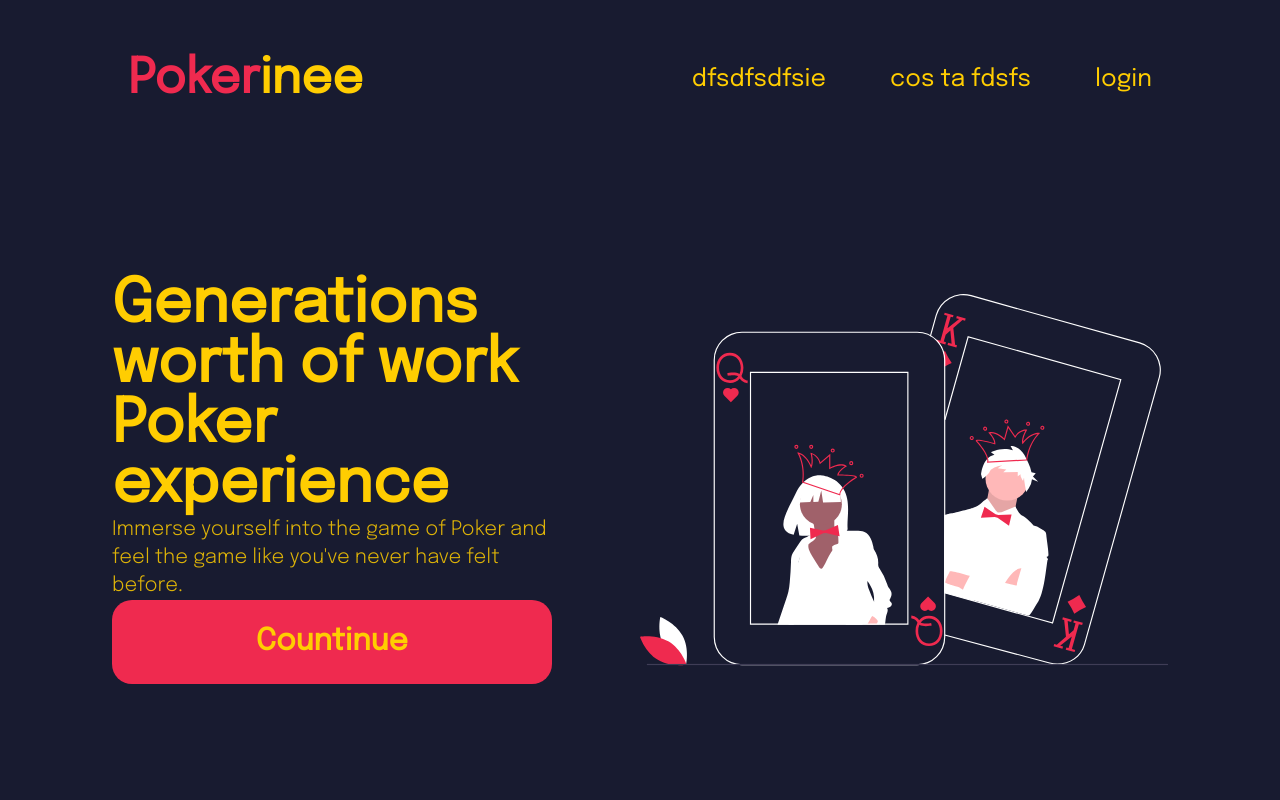
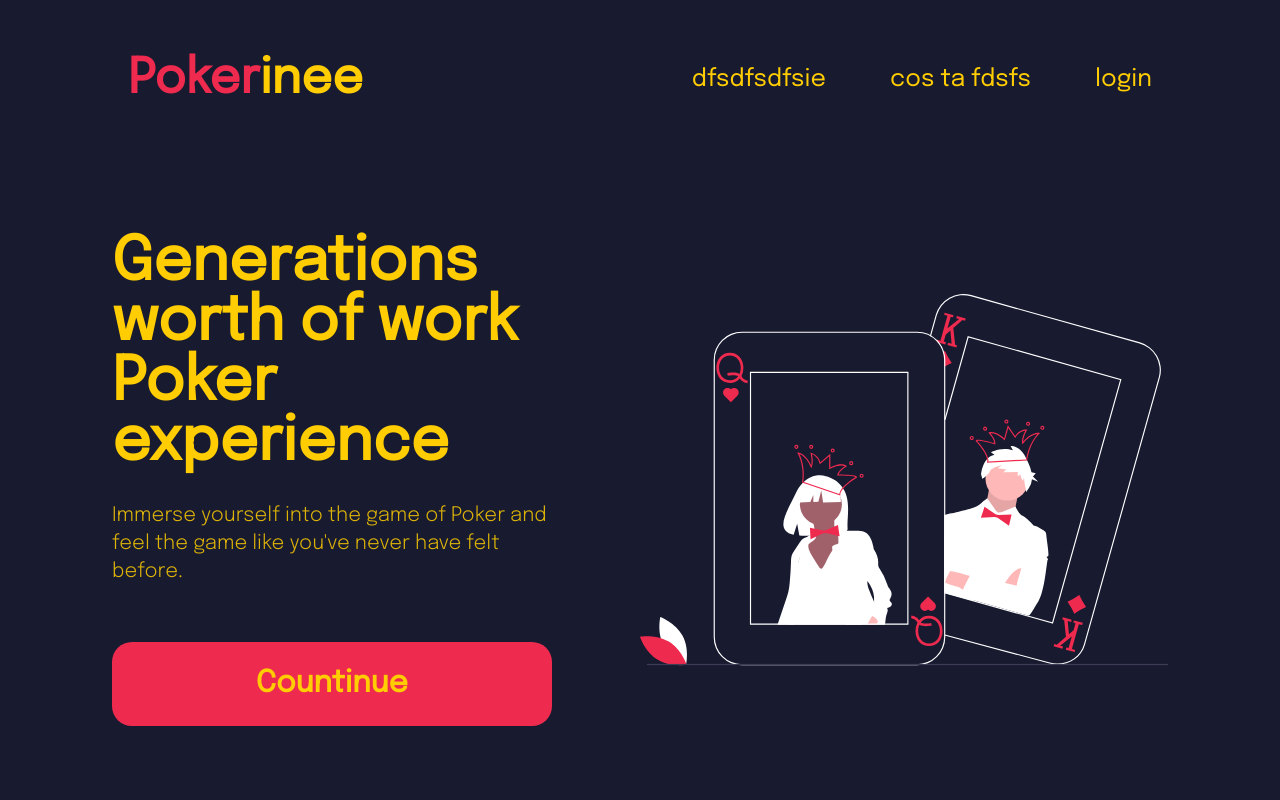
Before and after one commit to kalempster/pokerini, a React (Vite) app in the folder react-frontend/: page / in a window 1280 px wide. Shown: the top 800 px of the page. Built offline with nearby package versions, Linux system fonts and the light colour scheme; no server answers; the HTML template or start-up script is replaced by a standard one.

Commit message:
fdfsdfds

```diff
--- a/react-frontend/src/components/Card/Card.tsx
+++ b/react-frontend/src/components/Card/Card.tsx
@@ -22,10 +22,10 @@ type Props = {
 };
 
 const Card: FC<Props> = ({ text, title }) => {
-    return <div className="sm:w-1/3 w-full aspect-[185/266] card text-white">
+    return <div className="sm:w-1/3 z-10 w-full aspect-[185/266] card text-white">
         {/* zapytacie pewnie skad mam te procenty */}
         {/* z piatnicy no bo skad */}
-        <div className="absolute top-[12%] left-[16%] w-[68%] h-[66%] p-4 overflow-hidden">
+        <div className="absolute  top-[12%] left-[16%] w-[68%] h-[66%] p-4 overflow-hidden">
             <div className="text-xl md:text-2xl lg:text-3xl text-center font-normal">{title}</div>
             <div className="sm:text-xs md:text-sm lg:text-base text-center font-extralight ">{text}</div>
 
--- a/react-frontend/src/components/Header/Header.tsx
+++ b/react-frontend/src/components/Header/Header.tsx
@@ -15,7 +15,7 @@ export default function Header() {
                         ? "-translate-y-full" + " fixed w-screen h-screen duration-500 ease-in-out"
                         : "translate-y-0" + " fixed w-screen h-screen duration-500 ease-in-out"
                 }>
-                <div className=" bg-[#181B30] menu h-full  w-full fixed flex text-5xl flex-col  text-[#FFCD01] overflow-hidden">
+                <div className=" bg-[#181B30] menu h-full  w-full z-20 fixed flex text-5xl flex-col  text-[#FFCD01] overflow-hidden">
                     <div className="absolute top-0 right-0 p-7">
                         <button className="flex" onClick={() => setActiveMenu(!activeMenu)}>
                             <ReactSVG src={close} className="w-10 aspect-square fill-[#FFCD01]" />
--- a/react-frontend/src/pages/Main.tsx
+++ b/react-frontend/src/pages/Main.tsx
@@ -13,8 +13,8 @@ export default function Main() {
 
             <Section className="bg-[#181B30] w-full flex items-center" isStarting>
                 <div className="flex w-full px-4 md:px-28 2xl:px-72 justify-center lg:justify-between">
-                    <div className="text-center lg:text-left flex flex-col w-full lg:w-5/12 text-[#FFCD01] justify-between">
-                        <div className=" text-5xl md:text-6xl font-bold ">
+                    <div className="text-left gap-14 lg:text-left flex flex-col w-full lg:w-5/12 text-[#FFCD01] justify-between">
+                        <div className=" text-5xl md:text-6xl font-bold flex flex-col gap-7">
                             Generations worth of work Poker experience
                             <div className="text-xl font-light text-[#FFCD01DA]">
                                 Immerse yourself into the game of Poker and feel the game like
```
